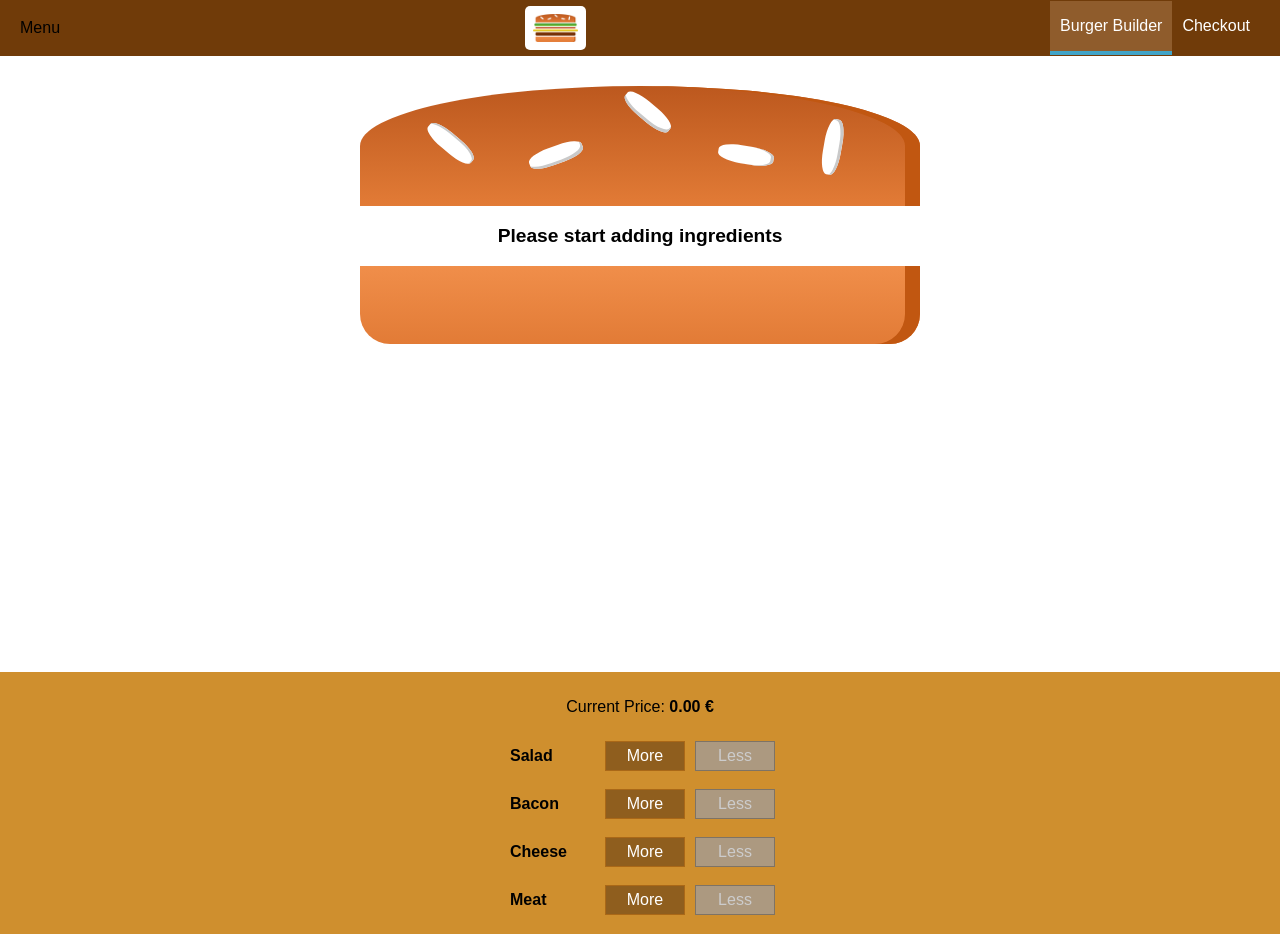
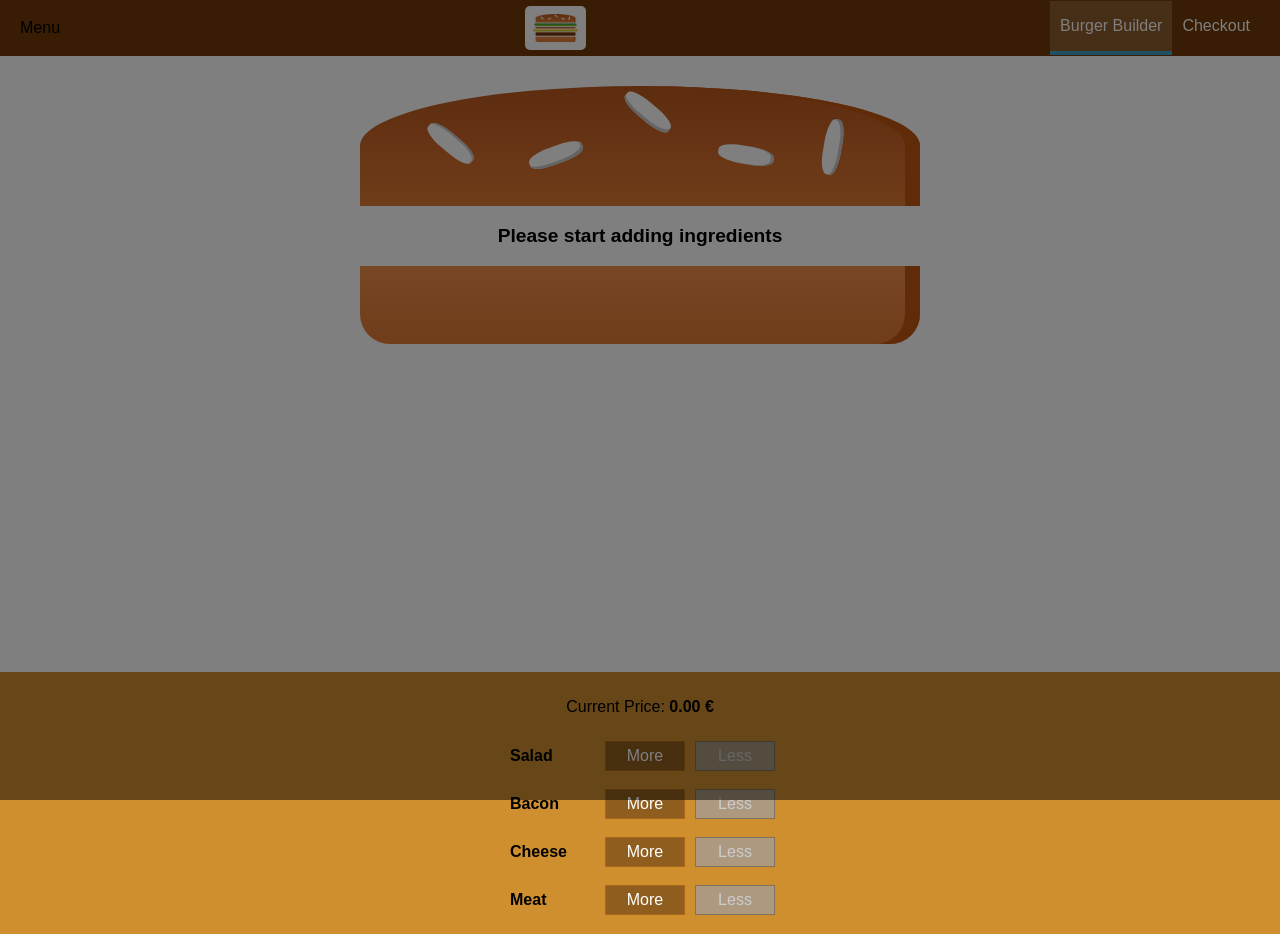
Before and after one commit to Rzublin/burger-assembler, a React (Create React App) app: page / in a window 1280 px wide. Built offline with nearby package versions, Linux system fonts and the light colour scheme; a web font is replaced by a local one.

Commit message:
feat: add backdrop to sidedrawer

```diff
--- a/src/components/Navigation/SideDrawer/SideDrawer.js
+++ b/src/components/Navigation/SideDrawer/SideDrawer.js
@@ -1,11 +1,14 @@
-import React from "react";
+import React, { Fragment } from "react";
 import styles from "./SideDrawer.module.css";
+import Backdrop from "../../UI/Backdrop/Backdrop";
 
 import Logo from "../../Logo/Logo";
 import NavigationItems from "../NavigationItems/NavigationItems";
 
-function SideDrawer() {
+function SideDrawer({ closeSideDrawer }) {
   return (
+    <Fragment>
+      <Backdrop clicked={closeSideDrawer} />
       <div className={styles.SideDrawer}>
         <div className={styles.Logo}>
           <Logo />
@@ -14,6 +17,7 @@ function SideDrawer() {
           <NavigationItems />
         </nav>
       </div>
+    </Fragment>
   );
 }
 
--- a/src/components/layout/Layout.js
+++ b/src/components/layout/Layout.js
@@ -1,13 +1,17 @@
-import React, { Fragment } from "react";
+import React, { Fragment, useState } from "react";
 import styles from "./Layout.module.css";
 import Toolbar from "../Navigation/Toolbar/Toolbar";
 import SideDrawer from "../Navigation/SideDrawer/SideDrawer";
 
 function Layout({ children }) {
+  const [closed, setClosed] = useState(true);
+  const closeSideDrawer = () => {
+    setClosed(!closed);
+  };
   return (
     <Fragment>
       <Toolbar />
-      <SideDrawer />
+      {closed ? <SideDrawer closeSideDrawer={closeSideDrawer} /> : false}
       <main className={styles.content}>{children}</main>
     </Fragment>
   );
```
Lines whose indentation alone changed are shown as unchanged.
